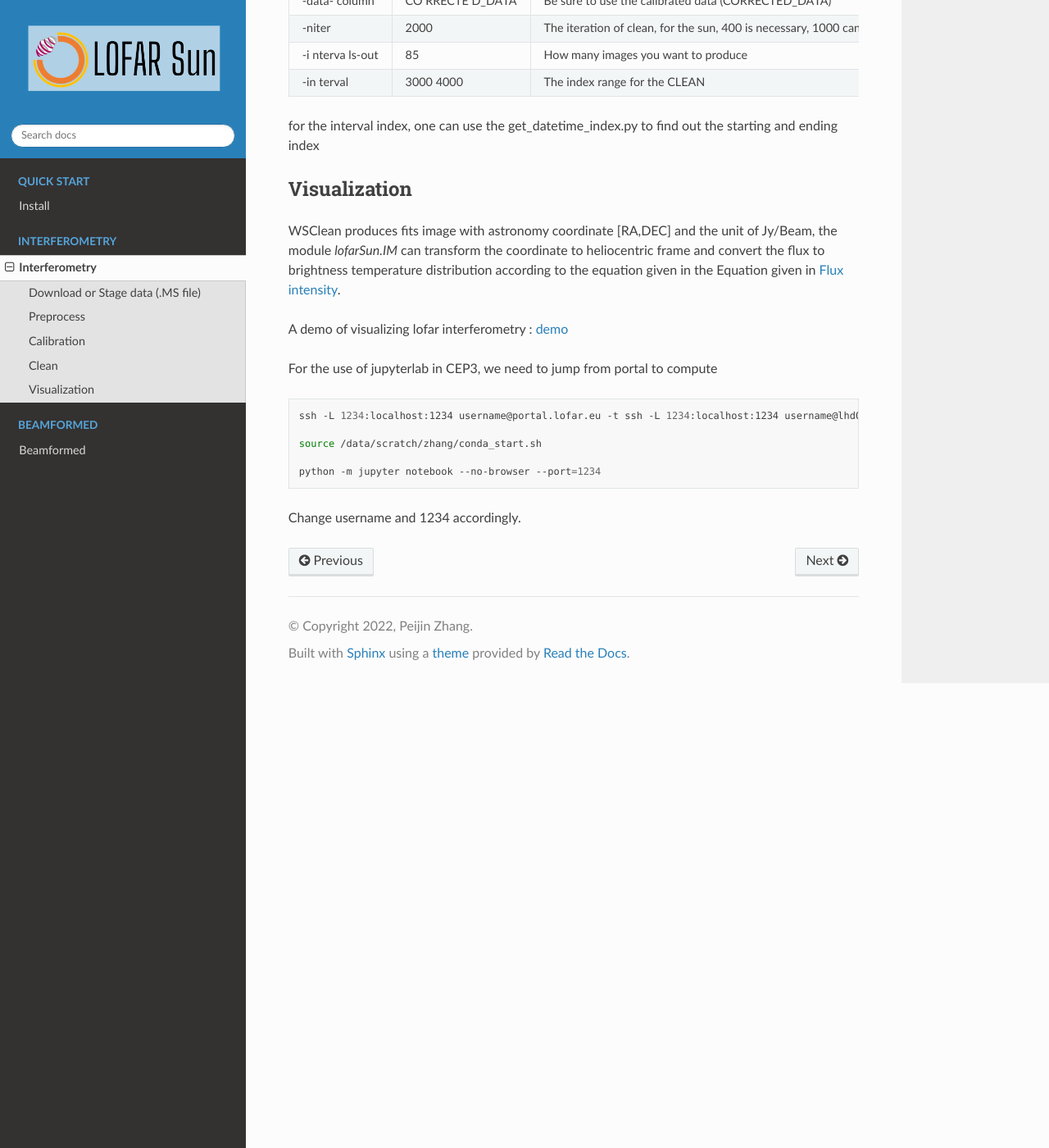
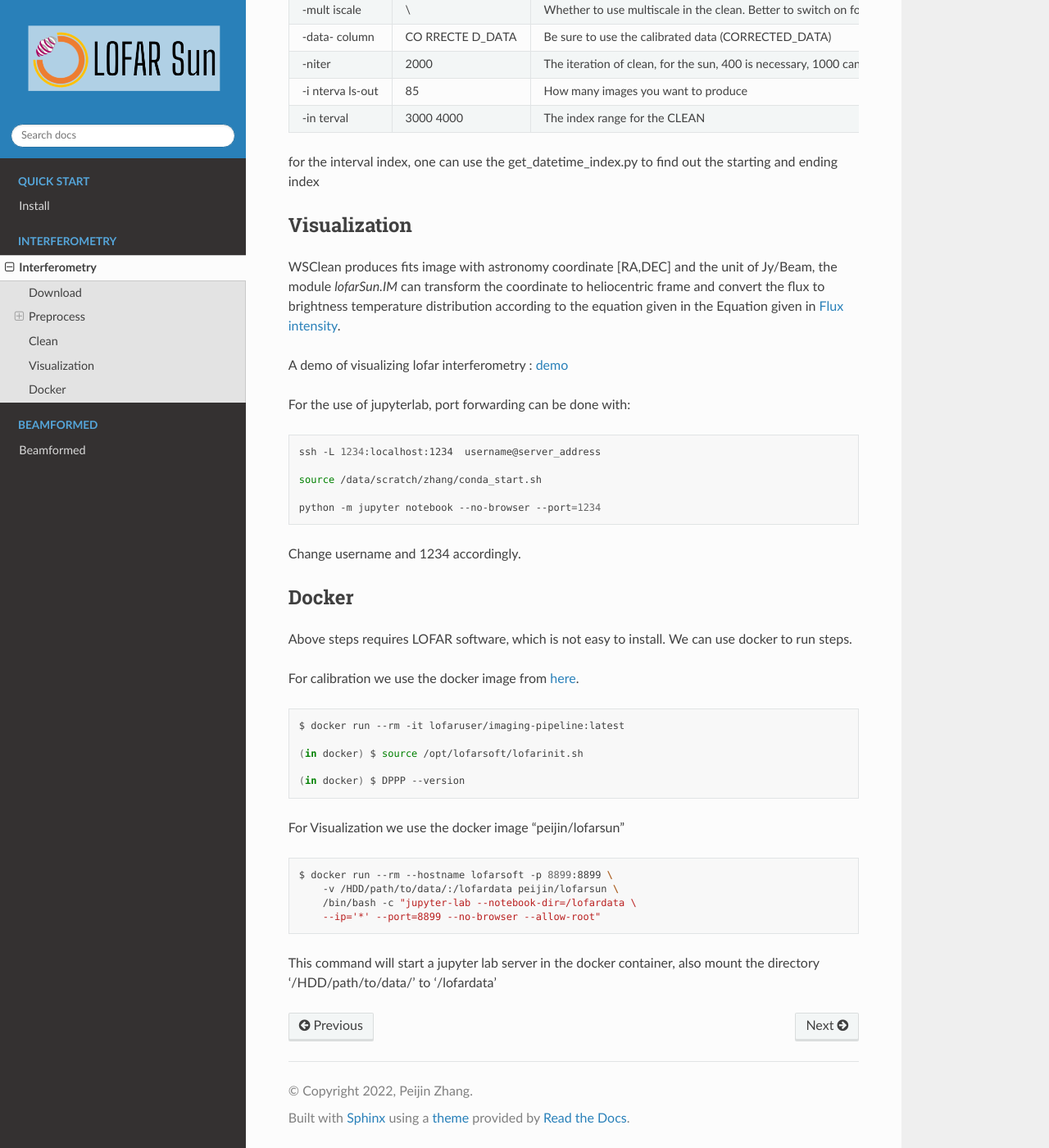
Before and after one commit to peijin94/LOFAR-Sun-tools, a Sphinx documentation site: the page built from docs/interferometry.rst, in a window 1280 px wide and 1400 px high, scrolled down 3212 px. Shown: the whole window at 82% size. Built offline with Sphinx 7.4.7 and the Read the Docs theme 2.0.0, drawn with Linux system fonts in a browser that asks for light colours; some of the changed text lies outside the part shown.

Commit message:
doc docker update

```diff
--- a/docs/interferometry.rst
+++ b/docs/interferometry.rst
@@ -1,17 +1,22 @@
+======================
 Interferometry
 ======================
 
-Download or Stage data (.MS file)
----------------------------------
 
-The LOFAR data is stored at `LTA <https://lta.lofar.eu/Lofar>`__
+Download
+----------
+
+LOFAR observation data is available at `LTA <https://lta.lofar.eu/Lofar>`__
 
 Request the data then download the data with **wget**
 
 Preprocess
 ----------
 
-If the data is raw-data (not processed by pipeline), it is necessary to do the
+autoweight
+==========
+
+If the data is raw-data (no 'WEIGHT' column in MS), it is necessary to do the
 autoweight step:
 
 .. code:: bash
@@ -21,10 +26,10 @@ autoweight step:
 The script autoWeight.sh can batch this process if there is more than
 one file
 
-(This step can be skipped if the measurement set has been calibrated.)
+(This step can be skipped if the measurement set is pre-processed by imaging pipeline.)
 
 Calibration
------------
+============
 
 The calibration depends on NDPPP module developed by LOFAR, so run this
 line before everything:
@@ -196,6 +201,7 @@ A small cheatsheet for solar wsclean:
 for the interval index, one can use the get_datetime_index.py to find
 out the starting and ending index
 
+
 Visualization
 -------------
 
@@ -209,14 +215,45 @@ intensity <https://science.nrao.edu/facilities/vla/proposing/TBconv>`__.
 A demo of visualizing lofar interferometry :
 `demo <https://github.com/peijin94/LOFAR-Sun-tools/tree/master/demo>`__
 
-For the use of jupyterlab in CEP3, we need to jump from portal to compute
+For the use of jupyterlab, port forwarding can be done with:
 
 .. code:: bash
 
-   ssh -L 1234:localhost:1234 username@portal.lofar.eu -t ssh -L 1234:localhost:1234 username@lhd001 -t ssh -L 1234:localhost:1234 username@lof001
+   ssh -L 1234:localhost:1234  username@server_address
 
    source /data/scratch/zhang/conda_start.sh
 
    python -m jupyter notebook --no-browser --port=1234
 
 Change username and 1234 accordingly.
+
+
+
+Docker
+-------------
+
+Above steps requires LOFAR software, which is not easy to install.
+We can use docker to run steps.
+
+For calibration we use the docker image from `here <https://hub.docker.com/r/lofarsoft/lofar>`__.
+
+.. code:: bash
+
+   $ docker run --rm -it lofaruser/imaging-pipeline:latest
+
+   (in docker) $ source /opt/lofarsoft/lofarinit.sh
+
+   (in docker) $ DPPP --version
+
+
+For Visualization we use the docker image "peijin/lofarsun"
+
+.. code:: bash
+
+   $ docker run --rm --hostname lofarsoft -p 8899:8899 \
+       -v /HDD/path/to/data/:/lofardata peijin/lofarsun \
+       /bin/bash -c "jupyter-lab --notebook-dir=/lofardata \
+       --ip='*' --port=8899 --no-browser --allow-root"
+
+This command will start a jupyter lab server in the docker container, also mount the
+directory '/HDD/path/to/data/' to '/lofardata'
```
